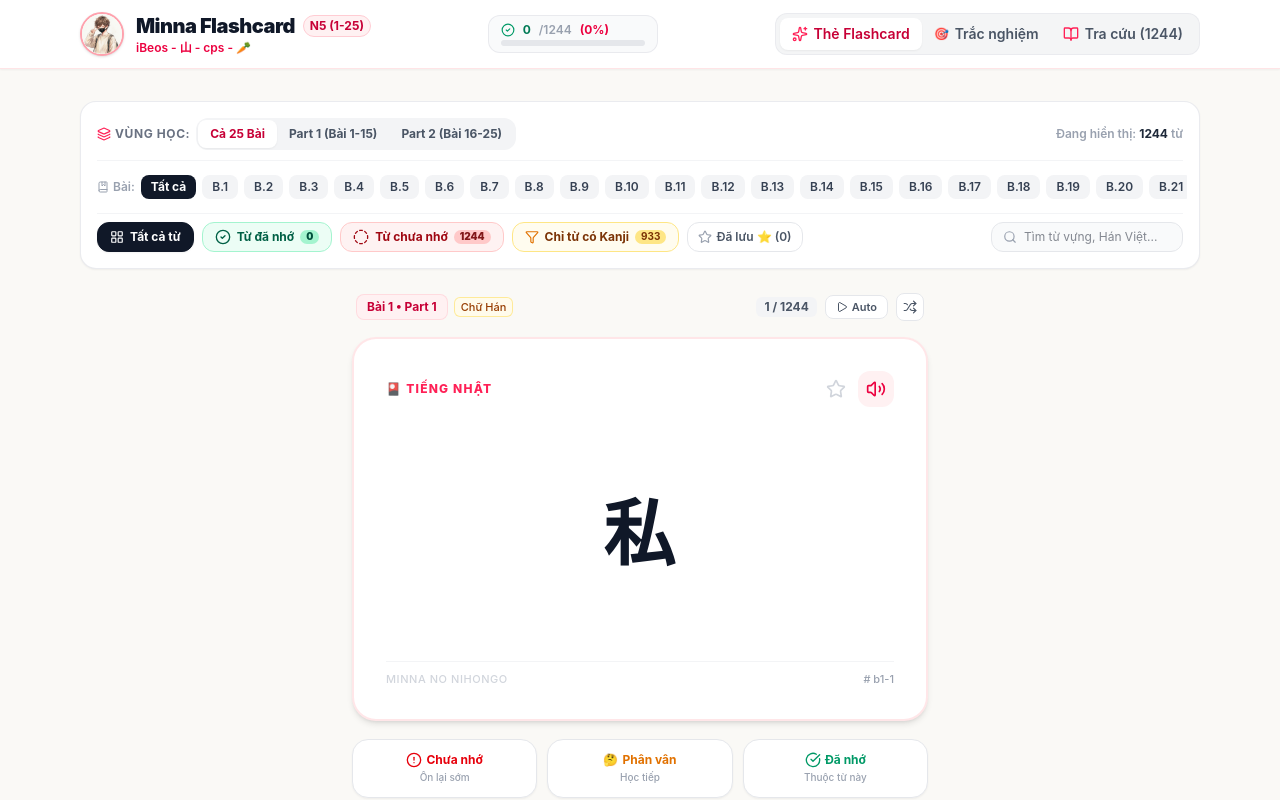
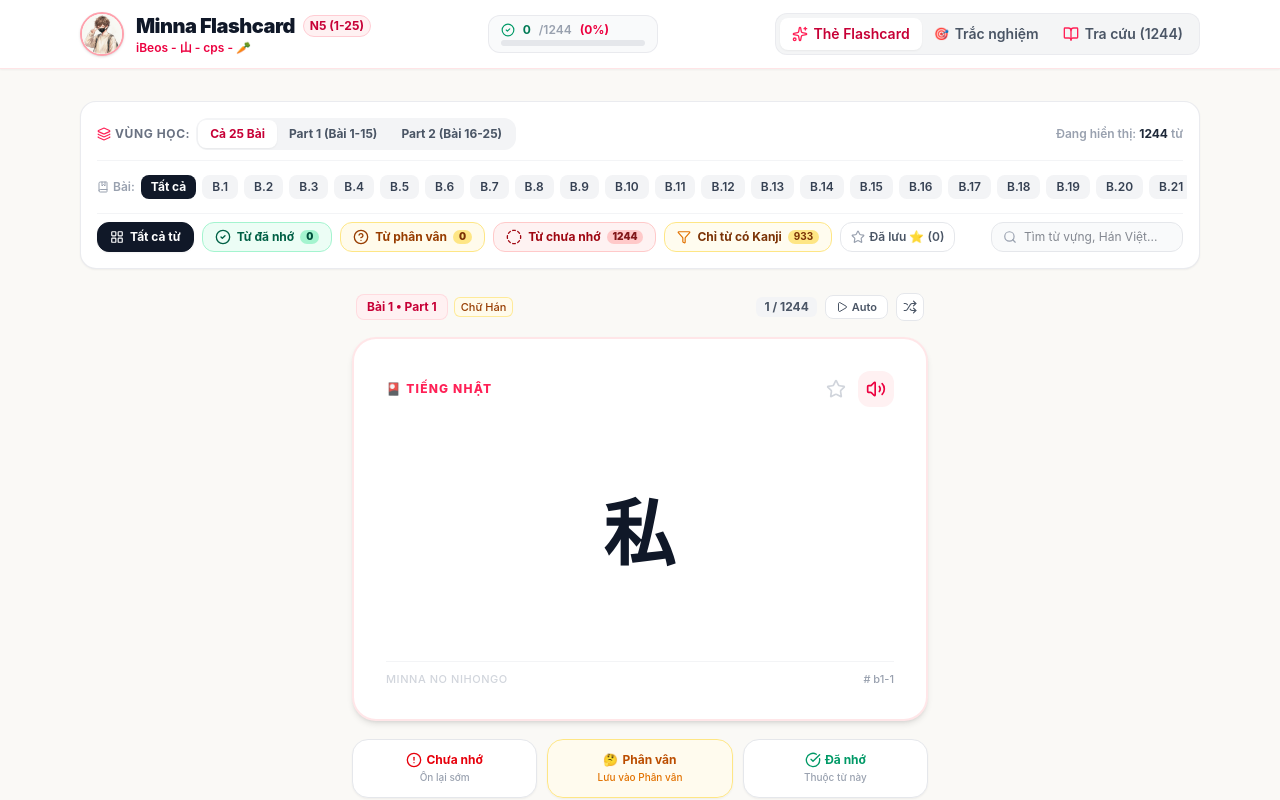
Before and after one commit to cfdaica123/learn, a React (Vite) app: page / in a window 1280 px wide. Shown: the top 800 px of the page. Built offline with nearby package versions, Linux system fonts and the light colour scheme.

Commit message:
feat(filter): add 'hesitant' status filter
Introduce a 'hesitant' vocabulary state to better track words being learned. Updated filters, UI components, and statistics to support this new category alongside mastered and unmastered words.

```diff
--- a/src/App.tsx
+++ b/src/App.tsx
@@ -150,11 +150,14 @@ export default function App() {
         return false;
       }
 
-      // USER REQUIREMENT: Hiển thị những từ đã nhớ hoặc những từ chưa nhớ
+      // USER REQUIREMENT: Hiển thị những từ đã nhớ, từ phân vân, hoặc những từ chưa nhớ
       if (filter.statusFilter === 'mastered' && !masteredIds.has(item.id)) {
         return false;
       }
-      if (filter.statusFilter === 'unmastered' && masteredIds.has(item.id)) {
+      if (filter.statusFilter === 'hesitant' && !learningIds.has(item.id)) {
+        return false;
+      }
+      if (filter.statusFilter === 'unmastered' && (masteredIds.has(item.id) || learningIds.has(item.id))) {
         return false;
       }
 
@@ -177,7 +180,7 @@ export default function App() {
 
       return true;
     });
-  }, [filter, masteredIds, starredIds]);
+  }, [filter, masteredIds, learningIds, starredIds]);
 
   // Statistics in current Part / Lesson scope
   const wordsInScope = useMemo(() => {
@@ -196,9 +199,13 @@ export default function App() {
     return wordsInScope.filter((item) => masteredIds.has(item.id)).length;
   }, [wordsInScope, masteredIds]);
 
+  const hesitantCountInCurrentScope = useMemo(() => {
+    return wordsInScope.filter((item) => learningIds.has(item.id)).length;
+  }, [wordsInScope, learningIds]);
+
   const unmasteredCountInCurrentScope = useMemo(() => {
-    return wordsInScope.length - masteredCountInCurrentScope;
-  }, [wordsInScope.length, masteredCountInCurrentScope]);
+    return wordsInScope.length - masteredCountInCurrentScope - hesitantCountInCurrentScope;
+  }, [wordsInScope.length, masteredCountInCurrentScope, hesitantCountInCurrentScope]);
 
   return (
     <div className="min-h-screen bg-[#faf9f6] text-gray-900 flex flex-col antialiased">
@@ -214,7 +221,7 @@ export default function App() {
 
       {/* Main Content Area */}
       <main className="flex-1 max-w-6xl w-full mx-auto px-2.5 sm:px-4 py-3 sm:py-8">
-        {/* Filter Controls (Part 1/2, Bài, Từ đã nhớ, Từ chưa nhớ, Lọc Hán tự) */}
+        {/* Filter Controls (Part 1/2, Bài, Từ đã nhớ, Từ phân vân, Từ chưa nhớ, Lọc Hán tự) */}
         <FilterBar
           filter={filter}
           onFilterChange={(newF) => setFilter((prev) => ({ ...prev, ...newF }))}
@@ -222,6 +229,7 @@ export default function App() {
           kanjiCount={kanjiCountInCurrentScope}
           masteredCount={masteredCountInCurrentScope}
           unmasteredCount={unmasteredCountInCurrentScope}
+          hesitantCount={hesitantCountInCurrentScope}
           starredCount={starredIds.size}
         />
 
--- a/src/components/FilterBar.tsx
+++ b/src/components/FilterBar.tsx
@@ -8,7 +8,8 @@ import {
   BookMarked,
   CheckCircle2,
   CircleDashed,
-  LayoutGrid
+  LayoutGrid,
+  HelpCircle
 } from 'lucide-react';
 
 interface FilterBarProps {
@@ -18,6 +19,7 @@ interface FilterBarProps {
   kanjiCount: number;
   masteredCount: number;
   unmasteredCount: number;
+  hesitantCount: number;
   starredCount: number;
 }
 
@@ -28,6 +30,7 @@ export const FilterBar: React.FC<FilterBarProps> = ({
   kanjiCount,
   masteredCount,
   unmasteredCount,
+  hesitantCount,
   starredCount,
 }) => {
   // Lessons available based on selected Part
@@ -173,6 +176,27 @@ export const FilterBar: React.FC<FilterBarProps> = ({
             </span>
           </button>
 
+          {/* USER REQUEST: BỘ LỌC "TỪ PHÂN VÂN" (để check lại xem đã thực sự thuộc chưa) */}
+          <button
+            onClick={() => handleStatusFilter('hesitant')}
+            className={`flex items-center gap-1.5 px-3 py-1.5 rounded-xl text-xs font-bold transition-all border active:scale-95 cursor-pointer ${
+              filter.statusFilter === 'hesitant'
+                ? 'bg-amber-600 border-amber-600 text-white ring-2 ring-amber-300 shadow-xs'
+                : 'bg-amber-50 border-amber-200 text-amber-800 hover:bg-amber-100'
+            }`}
+            title="Chỉ hiển thị các từ còn phân vân để kiểm tra lại"
+          >
+            <HelpCircle className="w-4 h-4" />
+            <span>Từ phân vân</span>
+            <span className={`text-[10px] px-1.5 py-0.2 rounded-full font-black ${
+              filter.statusFilter === 'hesitant'
+                ? 'bg-white text-amber-700'
+                : 'bg-amber-200 text-amber-900'
+            }`}>
+              {hesitantCount}
+            </span>
+          </button>
+
           {/* USER REQUEST BUTTON 2: "TỪ CHƯA NHỚ" (tập trung học những từ chưa thuộc) */}
           <button
             onClick={() => handleStatusFilter('unmastered')}
--- a/src/components/FlashcardView.tsx
+++ b/src/components/FlashcardView.tsx
@@ -247,6 +247,12 @@ export const FlashcardView: React.FC<FlashcardViewProps> = ({
               Từ đã nhớ
             </span>
           )}
+          {statusFilter === 'hesitant' && (
+            <span className="inline-flex items-center gap-1 bg-amber-100 text-amber-900 px-2 py-0.5 rounded-md text-[10px] sm:text-[11px] font-bold border border-amber-300">
+              <span>🤔</span>
+              Kiểm tra từ phân vân
+            </span>
+          )}
           {statusFilter === 'unmastered' && (
             <span className="inline-flex items-center gap-1 bg-red-100 text-red-800 px-2 py-0.5 rounded-md text-[10px] sm:text-[11px] font-bold border border-red-300">
               <CircleDashed className="w-3 h-3 text-red-600" />
@@ -406,19 +412,44 @@ export const FlashcardView: React.FC<FlashcardViewProps> = ({
         </div>
       </div>
 
-      {/* Action Buttons: Đánh giá mức độ ghi nhớ */}
-      <div className="grid grid-cols-3 gap-2 sm:gap-2.5 pt-0.5">
+      {/* Action Buttons: USER REQUIREMENT - khi lọc 'Từ phân vân' thì chỉ còn 2 trạng thái (Chưa nhớ / Đã nhớ), xả lọc mới đủ đầy 3 nút */}
+      {statusFilter === 'hesitant' ? (
+        <div className="grid grid-cols-2 gap-2.5 pt-0.5">
           <button
             onClick={(e) => {
               e.stopPropagation();
               if (currentItem) onMarkStatus(currentItem.id, 'learning');
               handleNext();
             }}
-          className={`flex flex-col items-center justify-center p-2.5 sm:p-3 rounded-2xl border transition-all active:scale-95 cursor-pointer ${
-            isLearning
-              ? 'bg-red-50 border-red-300 text-red-700 ring-2 ring-red-400'
-              : 'bg-white border-gray-200 text-gray-700 hover:border-red-200 hover:bg-red-50/50 shadow-xs'
-          }`}
+            className="flex flex-col items-center justify-center p-3 rounded-2xl border border-red-200 bg-red-50/60 text-red-700 hover:bg-red-100/70 shadow-xs transition-all active:scale-95 cursor-pointer"
+          >
+            <div className="flex items-center gap-1.5 text-xs font-bold text-red-600 mb-0.5">
+              <AlertCircle className="w-4 h-4 shrink-0" />
+              <span>Chưa nhớ</span>
+            </div>
+            <span className="text-[10px] text-gray-500 font-medium">Vẫn chưa thuộc từ này</span>
+          </button>
+
+          <button
+            onClick={handleMarkMastered}
+            className="flex flex-col items-center justify-center p-3 rounded-2xl border border-emerald-300 bg-emerald-50 text-emerald-800 hover:bg-emerald-100 shadow-xs transition-all active:scale-95 cursor-pointer ring-1 ring-emerald-300"
+          >
+            <div className="flex items-center gap-1.5 text-xs font-bold text-emerald-700 mb-0.5">
+              <CheckCircle className="w-4 h-4 text-emerald-600 shrink-0" />
+              <span>Đã nhớ</span>
+            </div>
+            <span className="text-[10px] text-emerald-600 font-medium">Xác nhận đã thuộc</span>
+          </button>
+        </div>
+      ) : (
+        <div className="grid grid-cols-3 gap-2 sm:gap-2.5 pt-0.5">
+          <button
+            onClick={(e) => {
+              e.stopPropagation();
+              if (currentItem) onMarkStatus(currentItem.id, 'unseen');
+              handleNext();
+            }}
+            className="flex flex-col items-center justify-center p-2.5 sm:p-3 rounded-2xl bg-white border border-gray-200 text-gray-700 hover:border-red-200 hover:bg-red-50/50 shadow-xs transition-all active:scale-95 cursor-pointer"
           >
             <div className="flex items-center gap-1 text-[11px] sm:text-xs font-bold text-red-600 mb-0.5">
               <AlertCircle className="w-3.5 h-3.5 sm:w-4 sm:h-4 shrink-0" />
@@ -430,16 +461,20 @@ export const FlashcardView: React.FC<FlashcardViewProps> = ({
           <button
             onClick={(e) => {
               e.stopPropagation();
-            if (currentItem) onMarkStatus(currentItem.id, 'unseen');
+              if (currentItem) onMarkStatus(currentItem.id, 'learning');
               handleNext();
             }}
-          className="flex flex-col items-center justify-center p-2.5 sm:p-3 rounded-2xl bg-white border border-gray-200 text-gray-700 hover:border-amber-200 hover:bg-amber-50/50 shadow-xs transition-all active:scale-95 cursor-pointer"
+            className={`flex flex-col items-center justify-center p-2.5 sm:p-3 rounded-2xl border transition-all active:scale-95 cursor-pointer ${
+              isLearning
+                ? 'bg-amber-100 border-amber-300 text-amber-900 ring-2 ring-amber-300 shadow-xs'
+                : 'bg-amber-50/70 border-amber-200 text-amber-800 hover:bg-amber-100/80 shadow-xs'
+            }`}
           >
-          <div className="flex items-center gap-1 text-[11px] sm:text-xs font-bold text-amber-600 mb-0.5">
+            <div className="flex items-center gap-1 text-[11px] sm:text-xs font-bold text-amber-700 mb-0.5">
               <span>🤔</span>
               <span>Phân vân</span>
             </div>
-          <span className="text-[9px] sm:text-[10px] text-gray-400 font-medium">Học tiếp</span>
+            <span className="text-[9px] sm:text-[10px] text-amber-600 font-medium">Lưu vào Phân vân</span>
           </button>
 
           <button
@@ -459,6 +494,7 @@ export const FlashcardView: React.FC<FlashcardViewProps> = ({
             </span>
           </button>
         </div>
+      )}
 
       {/* Navigation Buttons */}
       <div className="flex items-center justify-between pt-1">
--- a/src/types/index.ts
+++ b/src/types/index.ts
@@ -12,7 +12,7 @@ export interface VocabularyItem {
 
 export type StudyMode = 'flashcard' | 'quiz' | 'list';
 
-export type WordStatusFilter = 'all' | 'mastered' | 'unmastered';
+export type WordStatusFilter = 'all' | 'mastered' | 'unmastered' | 'hesitant';
 
 export interface FilterState {
   part: 'all' | 1 | 2;
```
Lines whose indentation alone changed are shown as unchanged.
